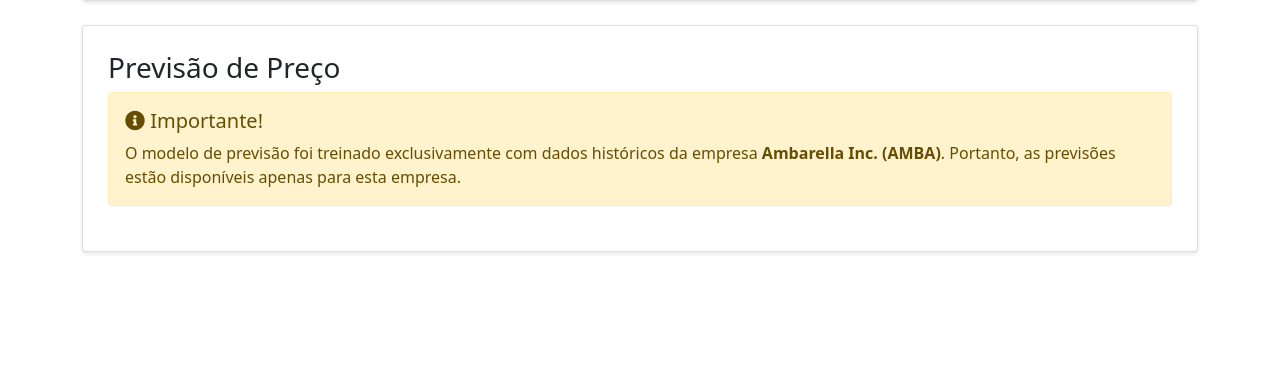
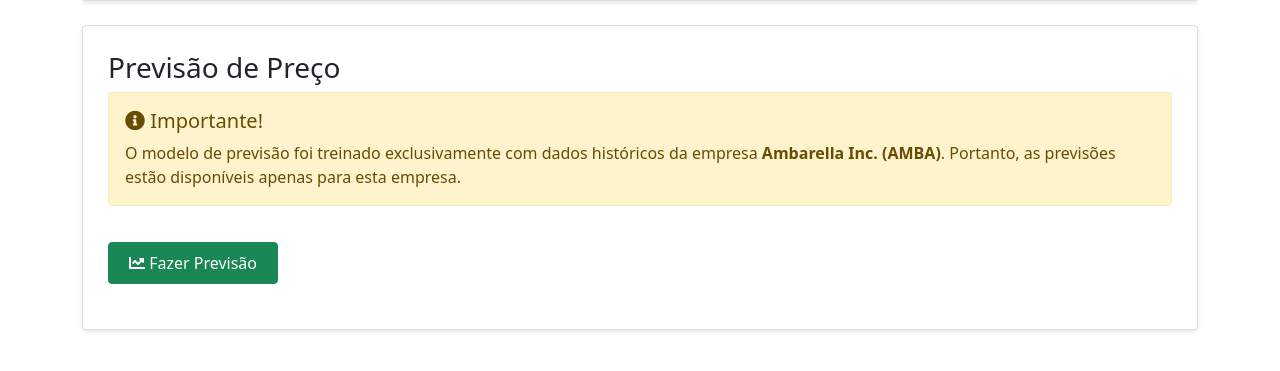
Before and after one commit to cleberdevs/lstm-previsao-fechamento-acoes, a Flask app: page / in a window 1280 px wide. Shown: the part 415-786 px from the top of the page. Run offline with Flask 3, Linux system fonts and the light colour scheme.

Commit message:
alt form previsao

```diff
--- a/templates/index.html
+++ b/templates/index.html
@@ -133,9 +133,9 @@
                     Para realizar previsões, por favor, digite o ticker AMBA acima.
                 </div>
 
-<!--              <form id="predictionForm" class="mb-3">
+             <form id="predictionForm" class="mb-3">
                     <div class="form-group">
-                        <label for="sequence_length" class="form-label">Período de Análise (dias):</label>
+                       <!--  <label for="sequence_length" class="form-label">Período de Análise (dias):</label>
                         <input type="number"
                                class="form-control"
                                id="sequence_length"
@@ -146,12 +146,12 @@
                         <small class="form-text text-muted">
                             Quantidade de dias históricos utilizados para fazer a previsão.
                             Recomendado: entre 30 e 120 dias.
-                        </small>
+                        </small>-->
                     </div>
                     <button type="submit" class="btn btn-success mt-3" id="predictButton">
                         <i class="fas fa-chart-line"></i> Fazer Previsão
                     </button>
-                </form>-->
+                </form>
 
                 <div class="loading-spinner" id="predictionLoading">
                     <i class="fas fa-spinner fa-2x"></i>
```
